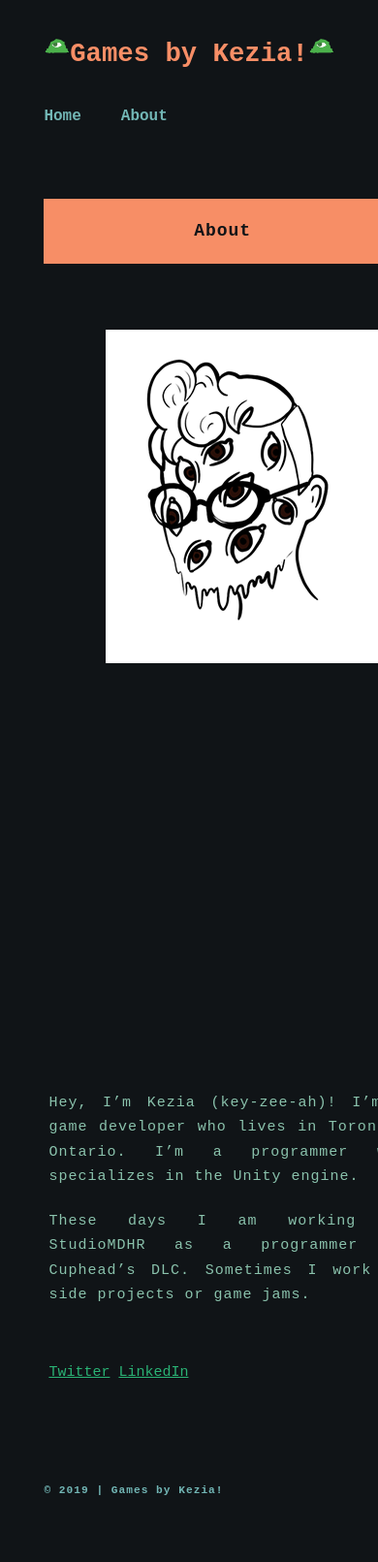
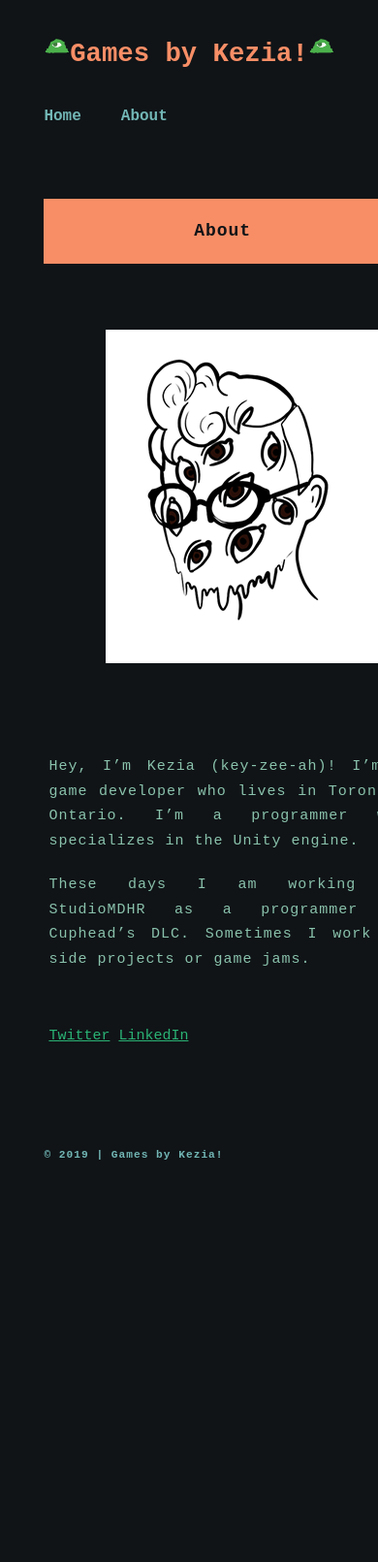
Before and after one commit to Keziaa/keziaa.github.io, a Jekyll site: the page built from about.markdown, in a window 390 px wide. Shown: the whole page at 97% size. Built offline with Jekyll 4.4.1, drawn with Linux system fonts in a browser that asks for light colours; after the commit the page ends 1265 px from its top, so only the background shows below that.

Commit message:
Testing something

```diff
--- a/_layouts/about.html
+++ b/_layouts/about.html
@@ -54,7 +54,6 @@
                         </p>
                     </div>
                 </div>
-
                 <div class="column">
                     <p> {{content}}</p>
                     <a href="https://twitter.com/mystic_muffins">Twitter</a>
--- a/assets/css/custom.css
+++ b/assets/css/custom.css
@@ -144,7 +144,7 @@ footer {
 
     div.mainRunner {
         padding-left: 15vw;
-        height: 720px;
+        height: auto;
         width: 300px;
     }
 
```
